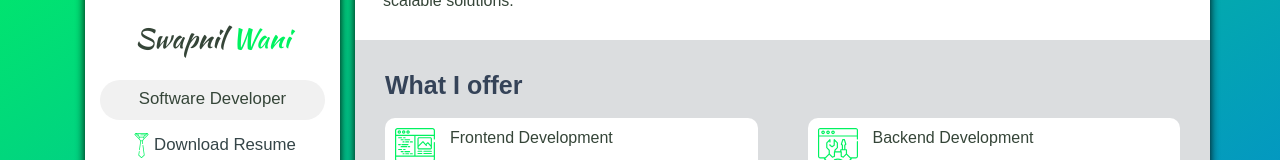
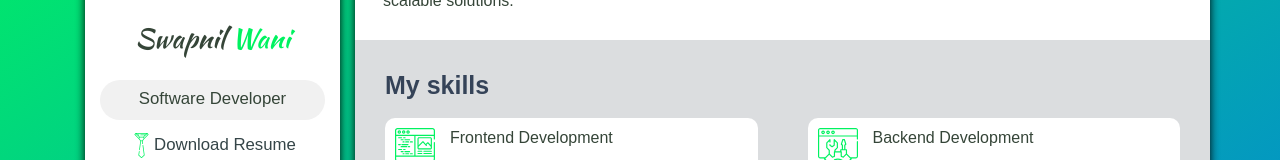
Before and after one commit to swapnilwani3/swapnilwani3.github.io, a React (Create React App) app: page / in a window 1280 px wide. Shown: the part 186-346 px from the top of the page. Built offline with nearby package versions, Linux system fonts and the light colour scheme.

Commit message:
My Skills Updated

```diff
--- a/src/components/about/About.js
+++ b/src/components/about/About.js
@@ -36,7 +36,7 @@ const About = () => {
                 I describe myself as someone who's persistant, a quick learner and loves problem solving by using simple and scalable solutions.
             </h6>
             <div className="container about__container">
-                <h6 className="about__heading">What I offer</h6>
+                <h6 className="about__heading">My skills</h6>
                 <div className="row">
                     {
                         skills.map(skill =>
```
